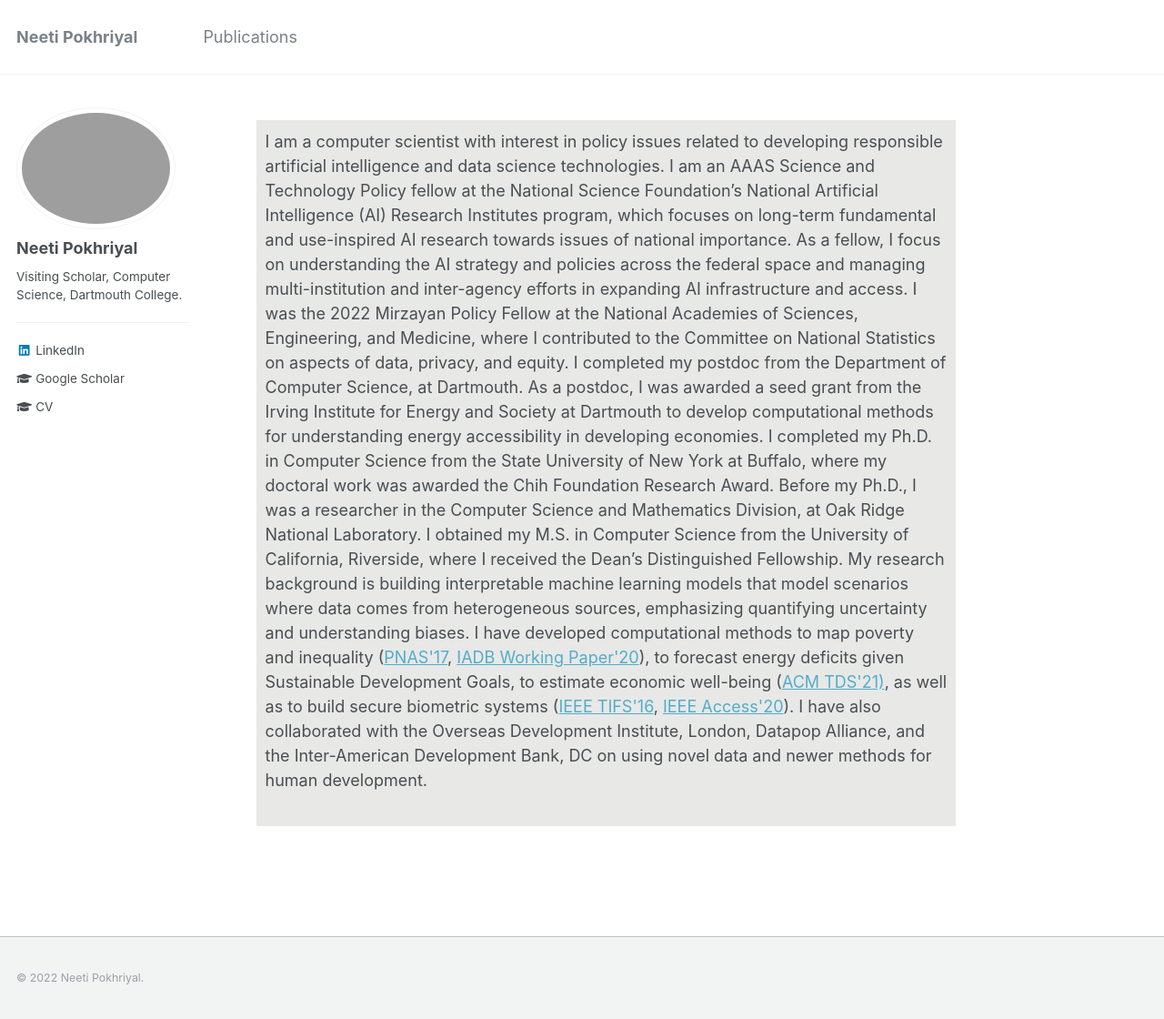
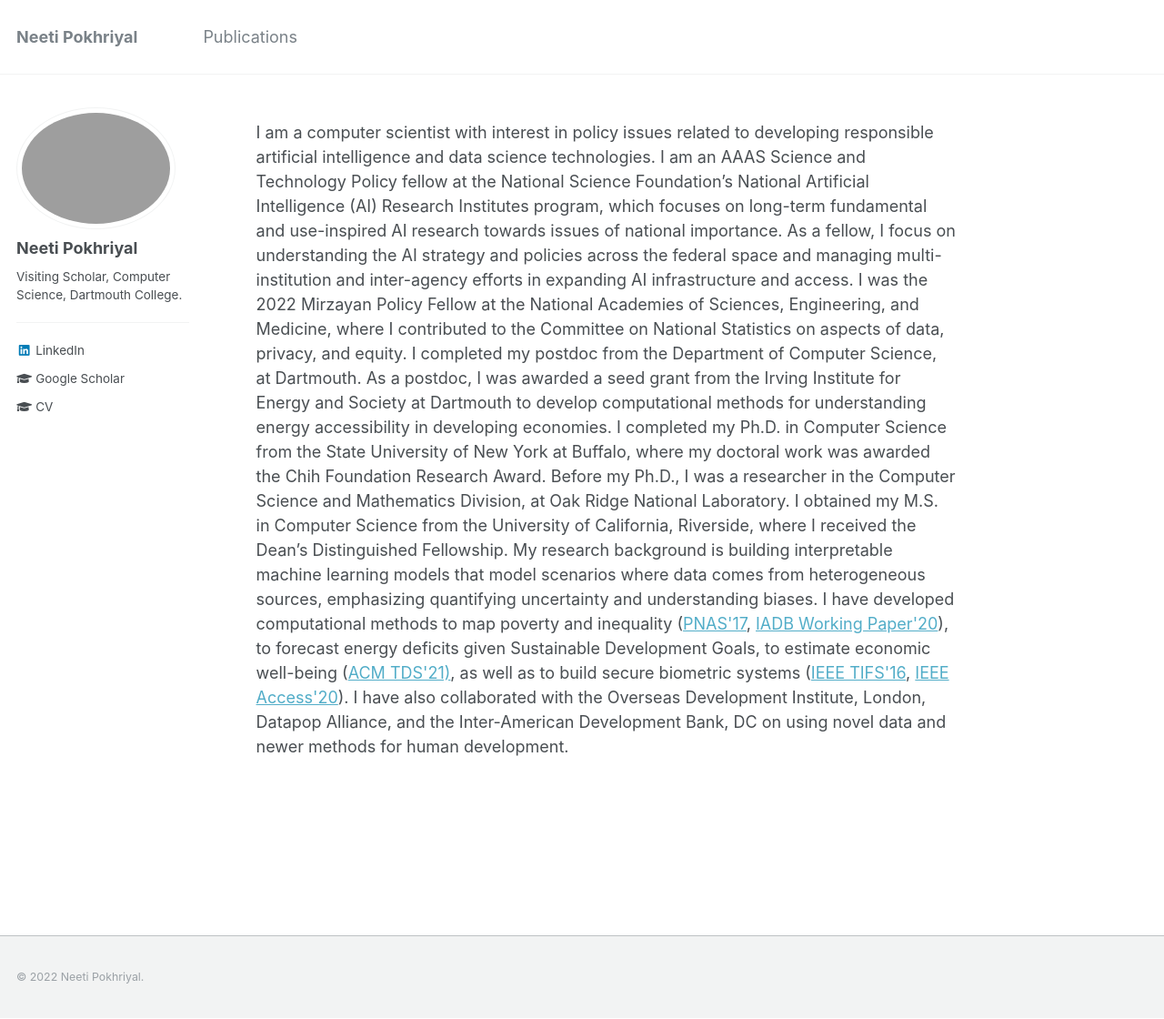
Before and after one commit to neetip/neetip.github.io, a Jekyll site: the page built from _pages/about.md, in a window 1280 px wide and 1120 px high. Shown: the whole window at 91% size. Built offline with Jekyll 4.4.1, drawn with Linux system fonts in a browser that asks for light colours.

Commit message:
Update about.md

```diff
--- a/_pages/about.md
+++ b/_pages/about.md
@@ -8,7 +8,7 @@ redirect_from:
   - /about.html
 ---
 
-<p style="padding: 10px; background-color:#E8E8E7 ; border: 0px;">
+<p>
 I am a computer scientist with interest in policy issues related to developing responsible artificial intelligence and data science technologies. I am an AAAS Science and Technology Policy fellow at the National Science Foundation’s National Artificial Intelligence (AI) Research Institutes program, which focuses on long-term fundamental and use-inspired AI research towards issues of national importance. As a fellow, I focus on understanding the AI strategy and policies across the federal space and managing multi-institution and inter-agency efforts in expanding AI infrastructure and access.
 
 I was the 2022 Mirzayan Policy Fellow at the National Academies of Sciences, Engineering, and Medicine, where I contributed to the Committee on National Statistics on aspects of data, privacy, and equity.
@@ -16,5 +16,4 @@ I was the 2022 Mirzayan Policy Fellow at the National Academies of Sciences, Eng
 I completed my postdoc from the Department of Computer Science, at Dartmouth. As a postdoc, I was awarded a seed grant from the Irving Institute for Energy and Society at Dartmouth to develop computational methods for understanding energy accessibility in developing economies. I completed my Ph.D. in Computer Science from the State University of New York at Buffalo, where my doctoral work was awarded the Chih Foundation Research Award. Before my Ph.D., I was a researcher in the Computer Science and Mathematics Division, at Oak Ridge National Laboratory. I obtained my M.S. in Computer Science from the University of California, Riverside, where I received the Dean’s Distinguished Fellowship.
 
 My research background is building interpretable machine learning models that model scenarios where data comes from heterogeneous sources, emphasizing quantifying uncertainty and understanding biases. I have developed computational methods to map poverty and inequality (<a href="https://www.pnas.org/content/114/46/E9783">PNAS'17</a>, <a href="https://publications.iadb.org/en/estimating-and-forecasting-income-poverty-and-inequality-in-haiti-using-satellite-imagery-and-mobile-phone-data">IADB Working Paper'20</a>), to forecast energy deficits given Sustainable Development Goals, to estimate economic well-being (<a href="https://dl.acm.org/doi/10.1145/3498332">ACM TDS'21)</a>, as well as to build secure biometric systems (<a href="assets/docs/ieee_tifs.pdf">IEEE TIFS'16</a>, <a href="https://ieeexplore.ieee.org/document/9157880">IEEE Access'20</a>). I have also collaborated with the Overseas Development Institute, London, Datapop Alliance, and the Inter-American Development Bank, DC on using novel data and newer methods for human development.
-<br/><br/>
 </p>
```
